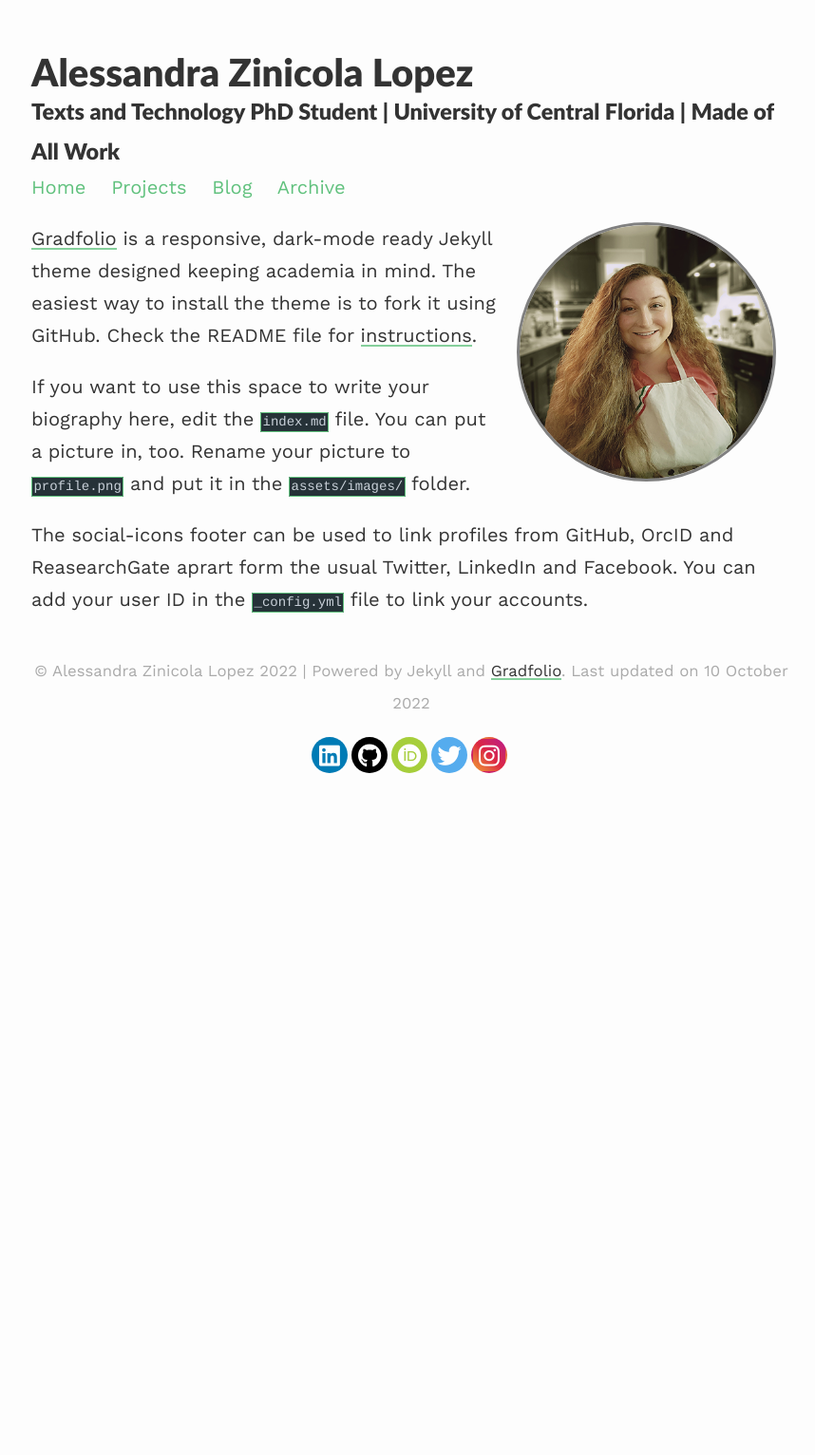
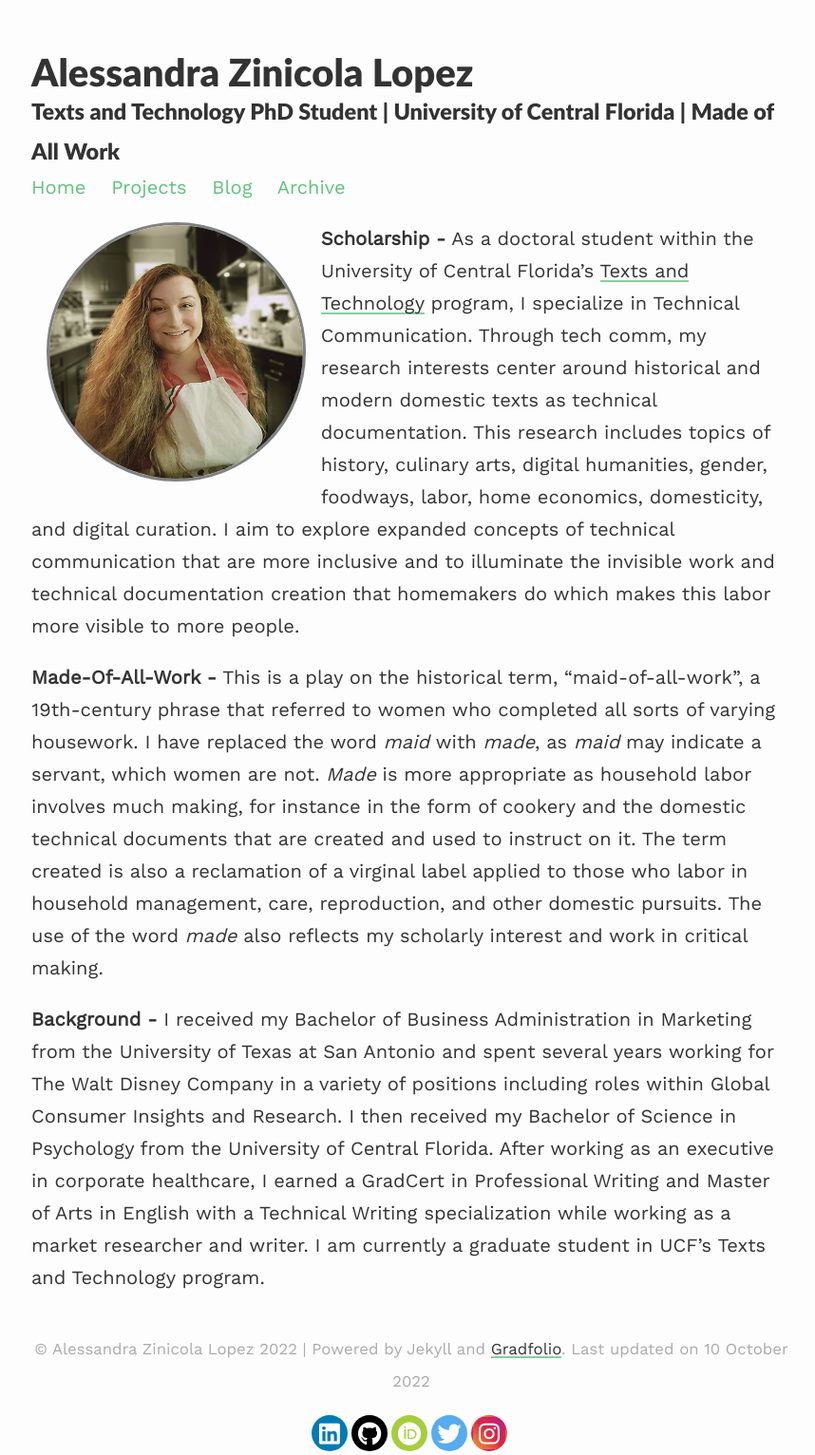
Before and after one commit to AnonyZin/AZLScholarlyWorkGradfolio, a Jekyll site: the page built from index.md, in a window 1280 px wide. Shown: the whole page at 95% size, without its empty margins (207-1065 px from the left). Built offline with Jekyll 4.4.1, drawn with Linux system fonts in a browser that asks for light colours; nearby versions of some CDN libraries; before the commit the page ends 980 px from its top, so only the background shows below that.

Commit message:
Update index.md

```diff
--- a/index.md
+++ b/index.md
@@ -2,13 +2,16 @@
 layout: about
 permalink: /
 profile:
-  align: right
+  align: left
   image: profile.png
 published: true
 ---
 
-[Gradfolio](https://github.com/jitinnair1/gradfolio){:target="_blank"} is a responsive, dark-mode ready Jekyll theme designed keeping academia in mind. The easiest way to install the theme is to fork it using GitHub. Check the README file for [instructions](https://github.com/jitinnair1/gradfolio#installation){:target="_blank"}.
+**Scholarship -**
+As a doctoral student within the University of Central Florida's [Texts and Technology](https://cah.ucf.edu/textstech/) program, I specialize in Technical Communication. Through tech comm, my research interests center around historical and modern domestic texts as technical documentation. This research includes topics of history, culinary arts, digital humanities, gender, foodways, labor, home economics, domesticity, and digital curation.  I aim to explore expanded concepts of technical communication that are more inclusive and to illuminate the invisible work and technical documentation creation that homemakers do which makes this labor more visible to more people.
 
-If you want to use this space to write your biography here, edit the `index.md` file. You can put a picture in, too. Rename your picture to `profile.png` and put it in the `assets/images/` folder.
+**Made-Of-All-Work -**
+This is a play on the historical term, "maid-of-all-work", a 19th-century phrase that referred to women who completed all sorts of varying housework. I have replaced the word *maid* with *made*, as *maid* may indicate a servant, which women are not.  *Made* is more appropriate as household labor involves much making, for instance in the form of cookery and the domestic technical documents that are created and used to instruct on it.  The term created is also a reclamation of a virginal label applied to those who labor in household management, care, reproduction, and other domestic pursuits. The use of the word *made* also reflects my scholarly interest and work in critical making.
 
-The social-icons footer can be used to link profiles from GitHub, OrcID and ReasearchGate aprart form the usual Twitter, LinkedIn and Facebook. You can add your user ID in the `_config.yml` file to link your accounts.
+**Background -**
+I received my Bachelor of Business Administration in Marketing from the University of Texas at San Antonio and spent several years working for The Walt Disney Company in a variety of positions including roles within Global Consumer Insights and Research. I then received my Bachelor of Science in Psychology from the University of Central Florida. After working as an executive in corporate healthcare, I earned a GradCert in Professional Writing and Master of Arts in English with a Technical Writing specialization while working as a market researcher and writer. I am currently a graduate student in UCF's Texts and Technology program.
```
